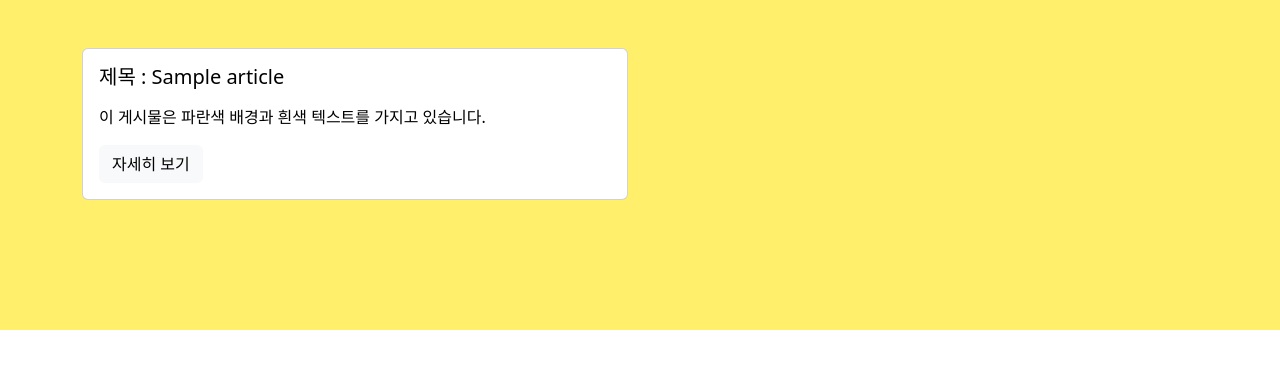
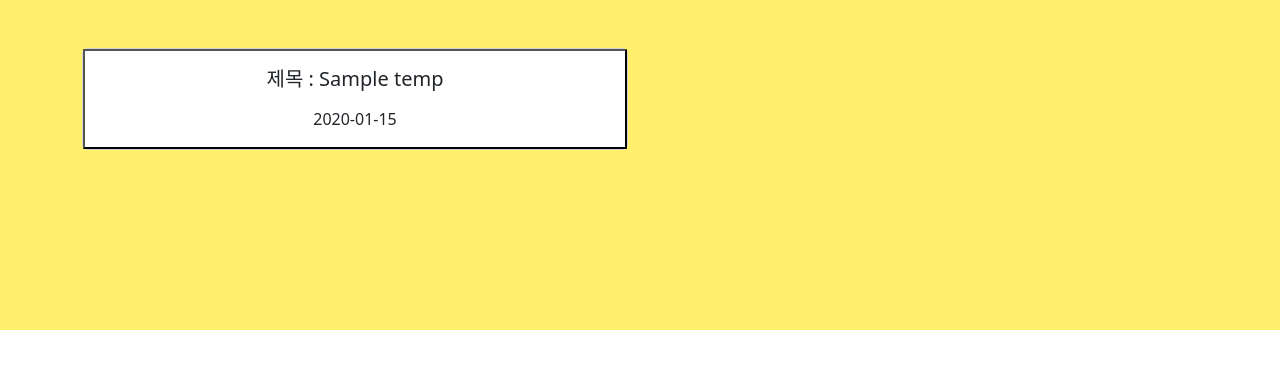
Before and after one commit to NodesOnTree/gumi2inside-django, a Django app: template gumi2inside/articles/templates/articles/list.html in a window 1280 px wide. Shown: the part 57-426 px from the top of the page. Run offline with Django 4.2, Linux system fonts and the light colour scheme; tables that the repository leaves empty hold one stand-in row (values such as "Sample post"); the template is opened without the code that fills it: values that come from a table or form of the project are taken from there, most other values are stand-ins (such as "Sample title", 1, 10 or a date in 2020).

Commit message:
기능변경

```diff
--- a/gumi2inside/articles/templates/articles/detail.html
+++ b/gumi2inside/articles/templates/articles/detail.html
@@ -7,6 +7,7 @@
     <h1>detail</h1>
     <div>
       <p> 제목 : {{title}}</p>
+      <p> 작성시간 : {{new_datetime}}
       <div>
         <p> 내용 : {{content}}</p>
       </div>
--- a/gumi2inside/articles/templates/articles/list.html
+++ b/gumi2inside/articles/templates/articles/list.html
@@ -2,26 +2,22 @@
 
 {% extends "base.html" %}
 {% block content %}
-{% for article in articles %}
-<div class="container">
-    <div class="row">
-        <div class="col-md-6">
-            <div class="card bg-white text-black mt-5">
-                <div class="card-body">
-                    <h5 class="card-title"><p>제목 : {{article.title}}</p>
-                    </h5>
-                    <p class="card-text">이 게시물은 파란색 배경과 흰색 텍스트를 가지고 있습니다.</p>
-                    {% comment %} <form method="POST" action="{% url "articles:detail" article.pk %}">
-                        {% csrf_token %}자세히 보기 <a href="{% url "articles:detail" %}" class="btn btn-light"></a></form> {% endcomment %}
-                        <form method="POST" action="{% url 'articles:detail' article.pk %}">
-                            {% csrf_token %}
-                            <button type="submit" class="btn btn-light">자세히 보기</button>
-                          </form>
+{% for title, date_gap,pk in temp%}
+<form method="POST" action="{% url 'articles:detail' pk%}">
+{% csrf_token %}
+    <div  class="container">
+        <div class="row">
+            <div class="col-md-6">
+                <div class="card bg-white text-blackW mt-5">
+                    <button type='submit' class="card-body bg-white">
+                        <h5 class="card-title"><p>제목 : {{title}}</p>
+                        </h5>
+                        <p class="card-text">{{date_gap}}</p>
+                    </button>
                 </div>
             </div>
         </div>
     </div>
-</div>
-
+</form>
 {% endfor %}
 {% endblock content %}
--- a/gumi2inside/templates/base.html
+++ b/gumi2inside/templates/base.html
@@ -24,7 +24,7 @@
   <body>
     <!-- 네비게이터 -->
     <header class="sticky-top">
-      <nav class="navbar bg-white border-bottom border-body" data-bs-theme="white">
+      <nav class="navbar bg-white border-bottom border-body" data-bs-theme="whiteWW">
         <div class="container-fluid">
           <a class="navbar-brand" href="{% url "home" %}">구미2반!</a>
           <button class="navbar-toggler" type="button" data-bs-toggle="collapse" data-bs-target="#navbarSupportedContent" aria-controls="navbarSupportedContent" aria-expanded="false" aria-label="Toggle navigation">
```
Also changed, not shown: gumi2inside/articles/views.py (+46 -1 lines).
